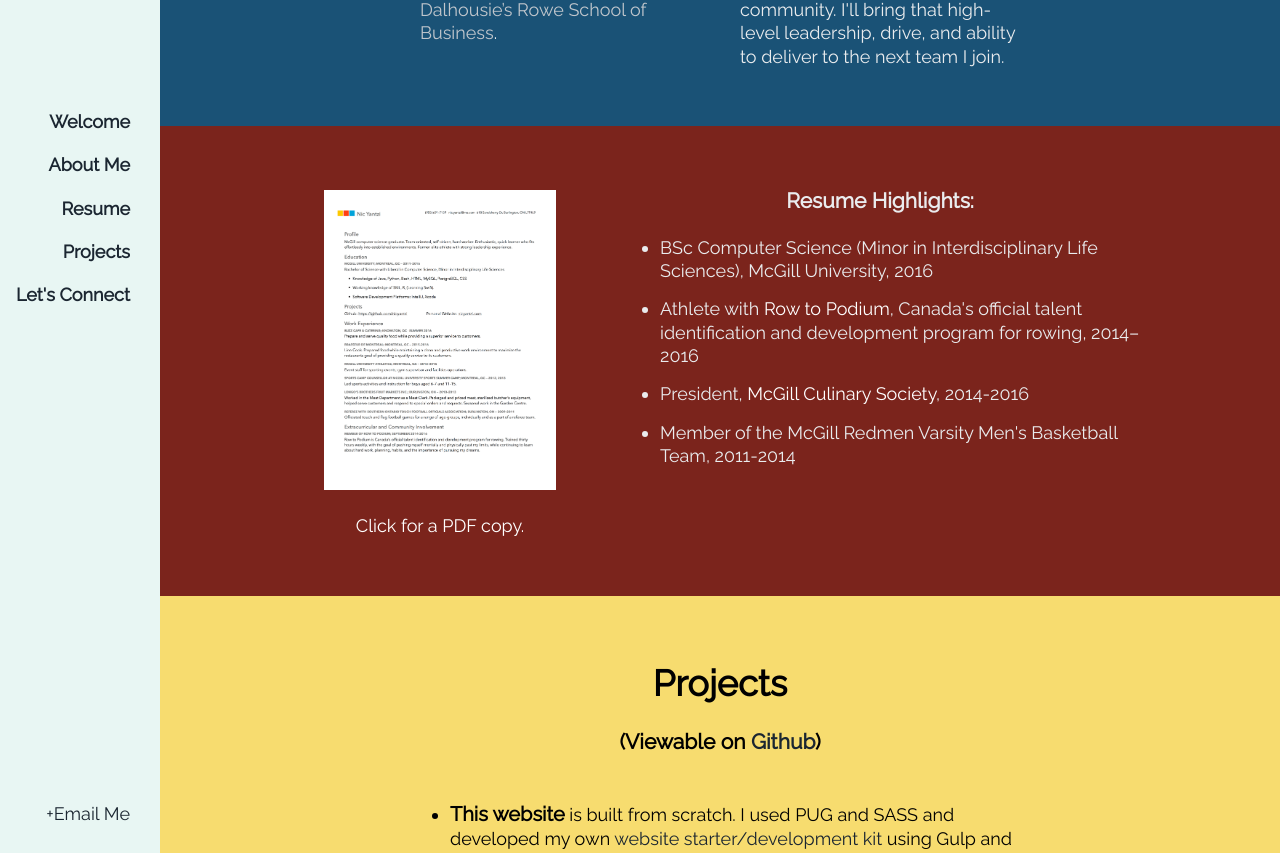
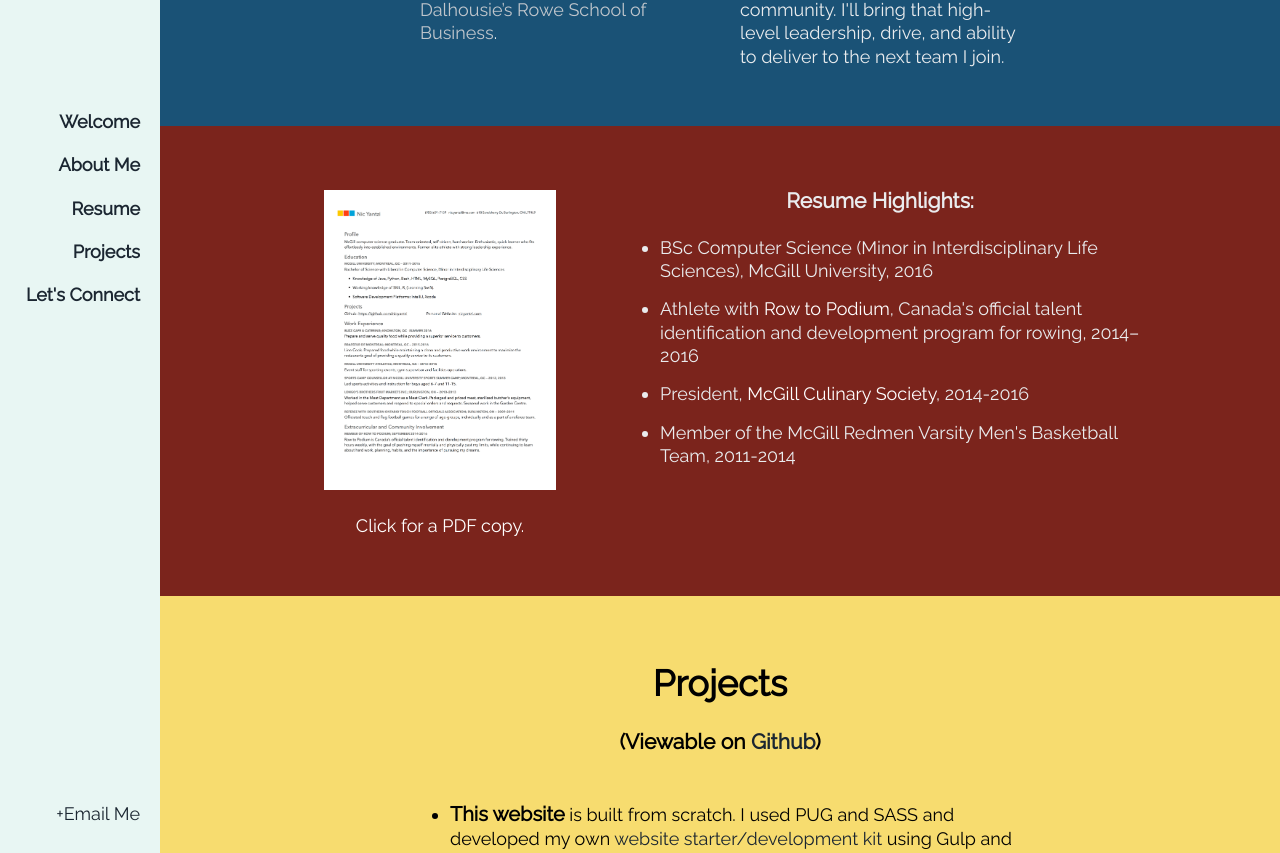
Before and after one commit to nicyantzi/PersonalWebsite, a Jekyll site: the page built from index.html, in a window 1280 px wide and 1400 px high. Shown: the part 540-1393 px from the top of the window. Built offline with Jekyll 4.4.1, drawn with Linux system fonts in a browser that asks for light colours; nearby versions of some CDN libraries.

Commit message:
V3.3 Fixed Margin Problem.

```diff
--- a/assets/css/3-sections/header.sass
+++ b/assets/css/3-sections/header.sass
@@ -31,7 +31,7 @@
       ul
         list-style: none
         margin: 20px 0
-        padding: 0 12px 0 0
+        padding: 0 5px 0 0
         text-align: right
 
         li
@@ -44,7 +44,7 @@
     .email-link
       display: block
       text-align: right
-      padding: 0 12px 15px 0
+      padding: 0 5px 15px 0
 
     .mobile-nav-toggle
       display: none
--- a/assets/css/main.css
+++ b/assets/css/main.css
@@ -469,7 +469,7 @@ a:hover, a:focus {
   .home-wrap header .site-nav ul {
     list-style: none;
     margin: 20px 0;
-    padding: 0 15px 0 0;
+    padding: 0 5px 0 0;
     text-align: right; }
     .home-wrap header .site-nav ul li {
       margin-bottom: 20px;
@@ -479,7 +479,7 @@ a:hover, a:focus {
   .home-wrap header .email-link {
     display: block;
     text-align: right;
-    padding: 0 15px 15px 0; }
+    padding: 0 5px 15px 0; }
   .home-wrap header .mobile-nav-toggle {
     display: none;
     width: 50px;
```
